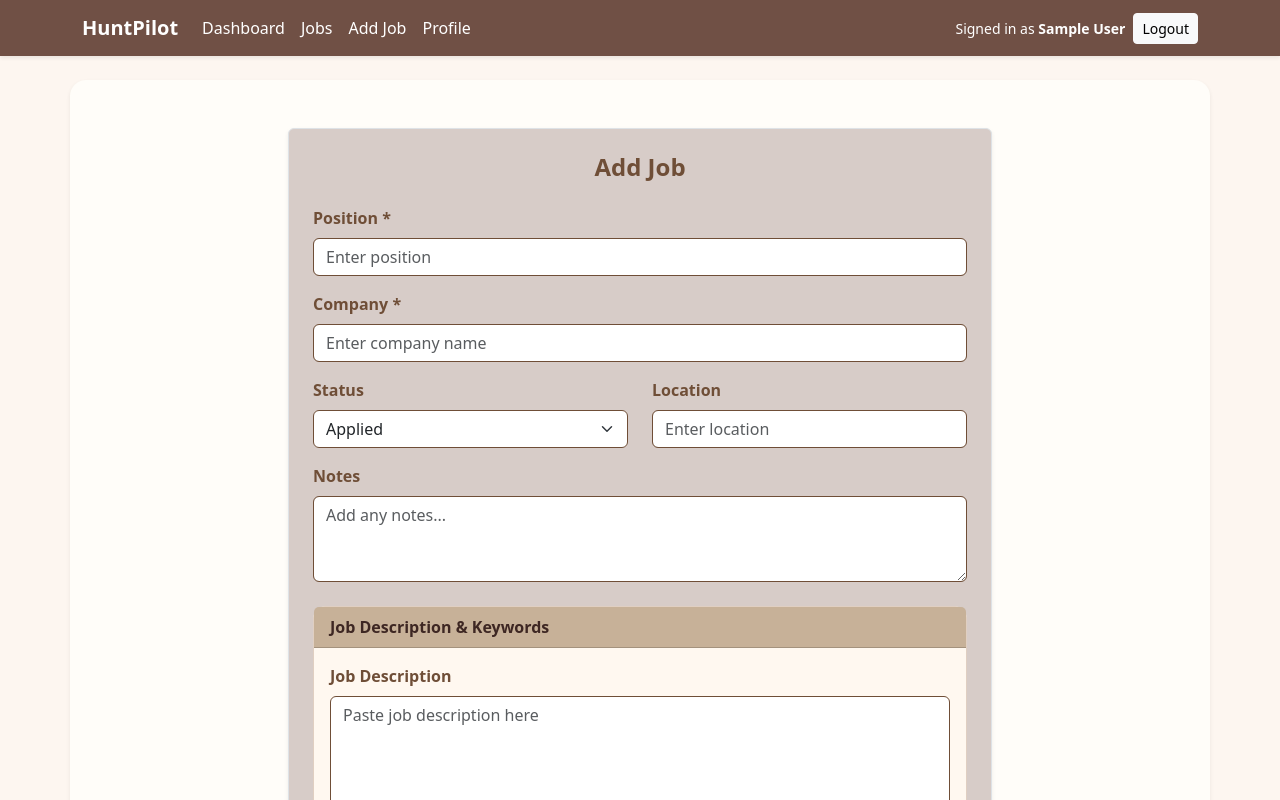
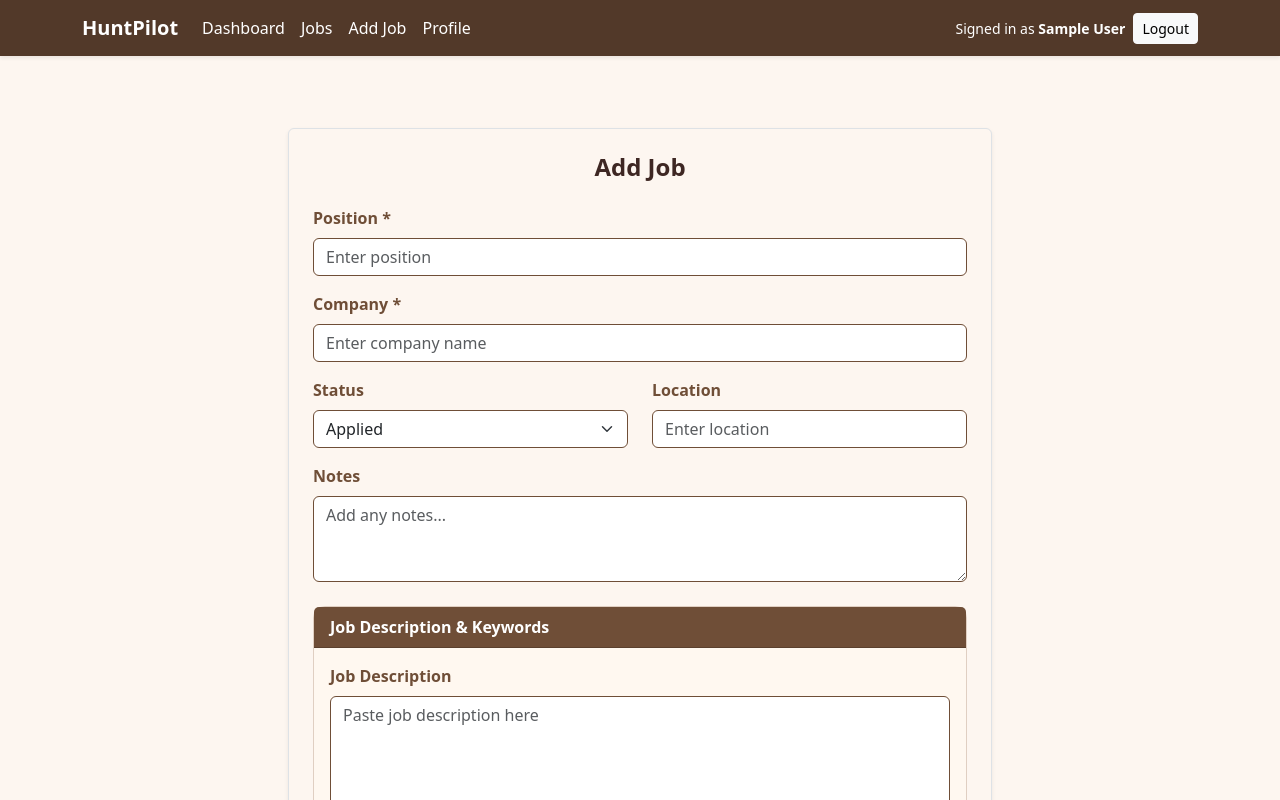
Before and after one commit to Maithili-007/AiPowered-jobTracker, a React (Vite) app in the folder HuntPilot_frontend/: page /add-job in a window 1280 px wide. Shown: the top 800 px of the page. Built offline with nearby package versions, Linux system fonts and the light colour scheme; sample sign-in values are in the browser's storage.

Commit message:
made changes to styling

```diff
--- a/HuntPilot_frontend/src/AddJob.jsx
+++ b/HuntPilot_frontend/src/AddJob.jsx
@@ -101,10 +101,10 @@ return (
         <div className="col-12 col-md-10 col-lg-8">
           <form
             onSubmit={handleSubmit}
-            className="p-4 border rounded shadow-sm bg-soft-brown"
+            className="p-4 border rounded shadow-sm bg-light-brown"
           >
             {/* Header */}
-            <h4 className="mb-4 text-center text-coffee fw-bold">
+            <h4 className="mb-4 text-center text-brown-dark fw-bold">
               {initialData ? "Edit Job" : "Add Job"}
             </h4>
 
@@ -197,7 +197,7 @@ return (
 
             {/* Job Description & Keywords */}
             <div className="card mb-4 border-coffee">
-              <div className="card-header bg-dust text-dark fw-bold">
+              <div className="card-header bg-coffee text-light fw-bold">
                 Job Description & Keywords
               </div>
               <div className="card-body">
--- a/HuntPilot_frontend/src/App.jsx
+++ b/HuntPilot_frontend/src/App.jsx
@@ -41,7 +41,7 @@ function AppContent() {
 
     {/* Main content */}
     <main className="flex-grow-1 py-4 px-3">
-      <div className="container bg-white-custom rounded-4 shadow-sm p-4">
+      <div className="container p-4">
         <Routes>
           <Route path="/" element={<RootRedirect />} />
           <Route path="/login" element={<AuthRedirect><Login /></AuthRedirect>} />
--- a/HuntPilot_frontend/src/Dashboard.jsx
+++ b/HuntPilot_frontend/src/Dashboard.jsx
@@ -96,7 +96,7 @@ return (
               <small>
                 Status:{' '}
                 <span
-                  className={`badge bg-soft-brown text-capitalize text-dark px-3 py-2 rounded-pill`}
+                  className={`badge bg-caramel text-capitalize text-dark px-3 py-2 rounded-pill`}
                 >
                   {job.status}
                 </span>
--- a/HuntPilot_frontend/src/JobDetail.jsx
+++ b/HuntPilot_frontend/src/JobDetail.jsx
@@ -123,10 +123,10 @@ return (
               <div className="col-12 col-md-6 mb-2">
                 <strong>Status:</strong>{" "}
                 <span className={`badge bg-${{
-                  applied: "coffee",
-                  interviewing: "mocha",
+                  applied: "caramel",
+                  interviewing: "caramel",
                   offer: "caramel",
-                  rejected: "latte"
+                  rejected: "caramel"
                 }[job.status] || "secondary"} text-dark px-3 py-2 rounded-pill`}>
                   {job.status}
                 </span>
@@ -161,7 +161,7 @@ return (
                   </div>
                 ) : (
                   <div className="card border-coffee mb-4 shadow-sm rounded-3">
-                    <div className="card-header bg-dust text-dark fw-bold">
+                    <div className="card-header bg-coffee text-light fw-bold">
                       Profile Match Score
                     </div>
                     <div className="card-body">
--- a/HuntPilot_frontend/src/JobList.jsx
+++ b/HuntPilot_frontend/src/JobList.jsx
@@ -159,9 +159,9 @@ return (
                     <span
                       className={`badge px-3 py-2 rounded-pill bg-${{
                         applied: 'coffee',
-                        interviewing: 'latte',
-                        offer: 'caramel',
-                        rejected: 'dust'
+                        interviewing: 'coffee',
+                        offer: 'coffee',
+                        rejected: 'coffee'
                       }[job.status] || 'secondary'}`}
                     >
                       {job.status}
--- a/HuntPilot_frontend/src/ProfileResumeUpload.jsx
+++ b/HuntPilot_frontend/src/ProfileResumeUpload.jsx
@@ -102,13 +102,13 @@ export default function ProfileResumeUpload(){
             </div>
             <div className="d-flex flex-wrap gap-2">
               <button
-                className="btn btn-brown-outline btn-sm"
+                className="btn btn-brown btn-sm"
                 onClick={handleDownload}
               >
                 View Resume
               </button>
               <button
-                className="btn btn-brown-light btn-sm"
+                className="btn btn-brown btn-sm"
                 onClick={() => setShowUpload(!showUpload)}
               >
                 {showUpload ? "Cancel" : "Update"}
@@ -126,7 +126,7 @@ export default function ProfileResumeUpload(){
         <div className="text-center mb-3">
           <p className="text-muted">No resume uploaded yet.</p>
           <button
-            className="btn btn-brown"
+            className="btn btn-brown btn-sm"
             onClick={() => setShowUpload(true)}
           >
             Upload Resume
@@ -148,14 +148,14 @@ export default function ProfileResumeUpload(){
           <div className="d-flex flex-wrap gap-2">
             <button
               type="submit"
-              className="btn btn-brown"
+              className="btn btn-brown btn-sm"
               disabled={!file}
             >
               Upload
             </button>
             <button
               type="button"
-              className="btn btn-brown-outline-light"
+              className="btn btn-brown btn-sm"
               onClick={() => {
                 setShowUpload(false);
                 setFile(null);
--- a/HuntPilot_frontend/styles/custom.css
+++ b/HuntPilot_frontend/styles/custom.css
@@ -191,7 +191,7 @@
 
 /* ===================== NAVBAR ===================== */
 .navbar {
-  background-color: #705045 !important;
+  background-color: #523929 !important;
 }
 
 .navbar-brand,
```
